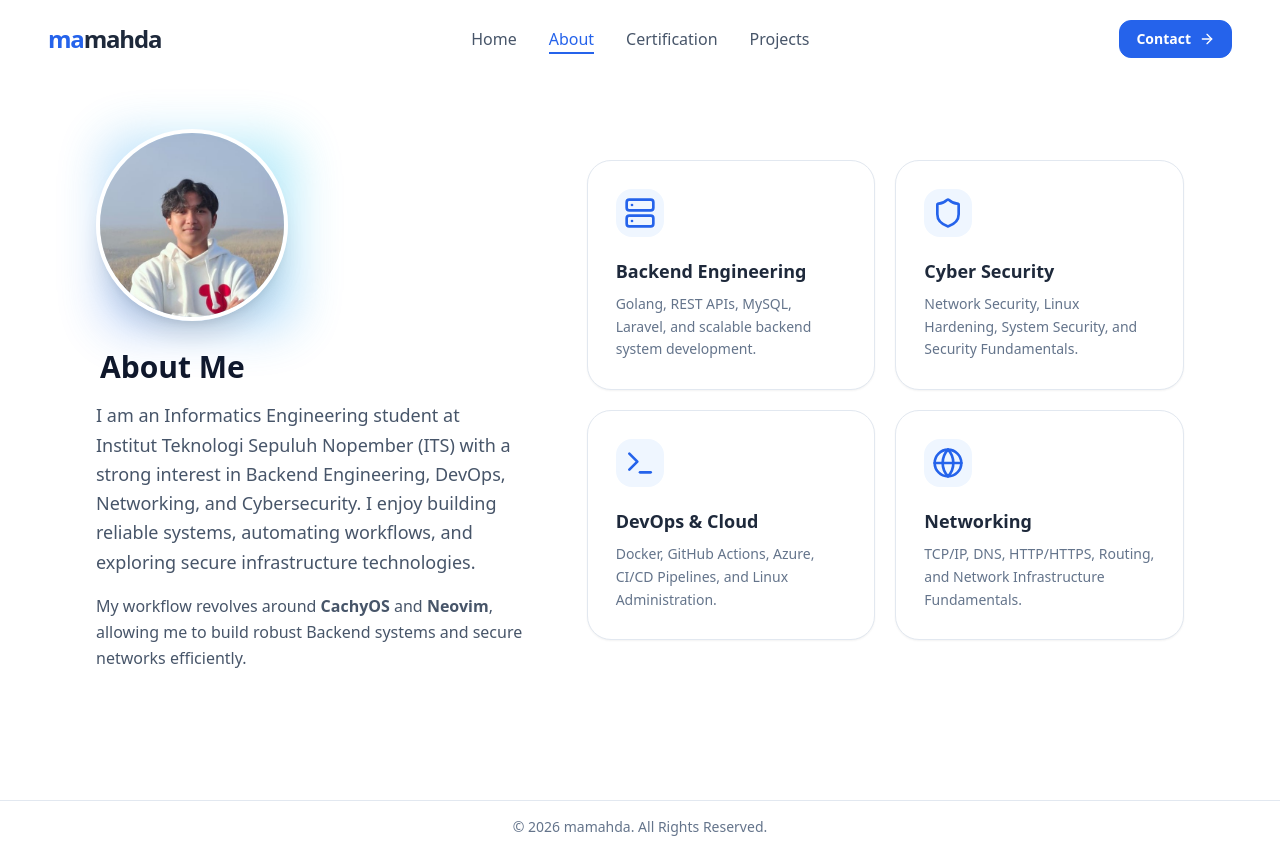
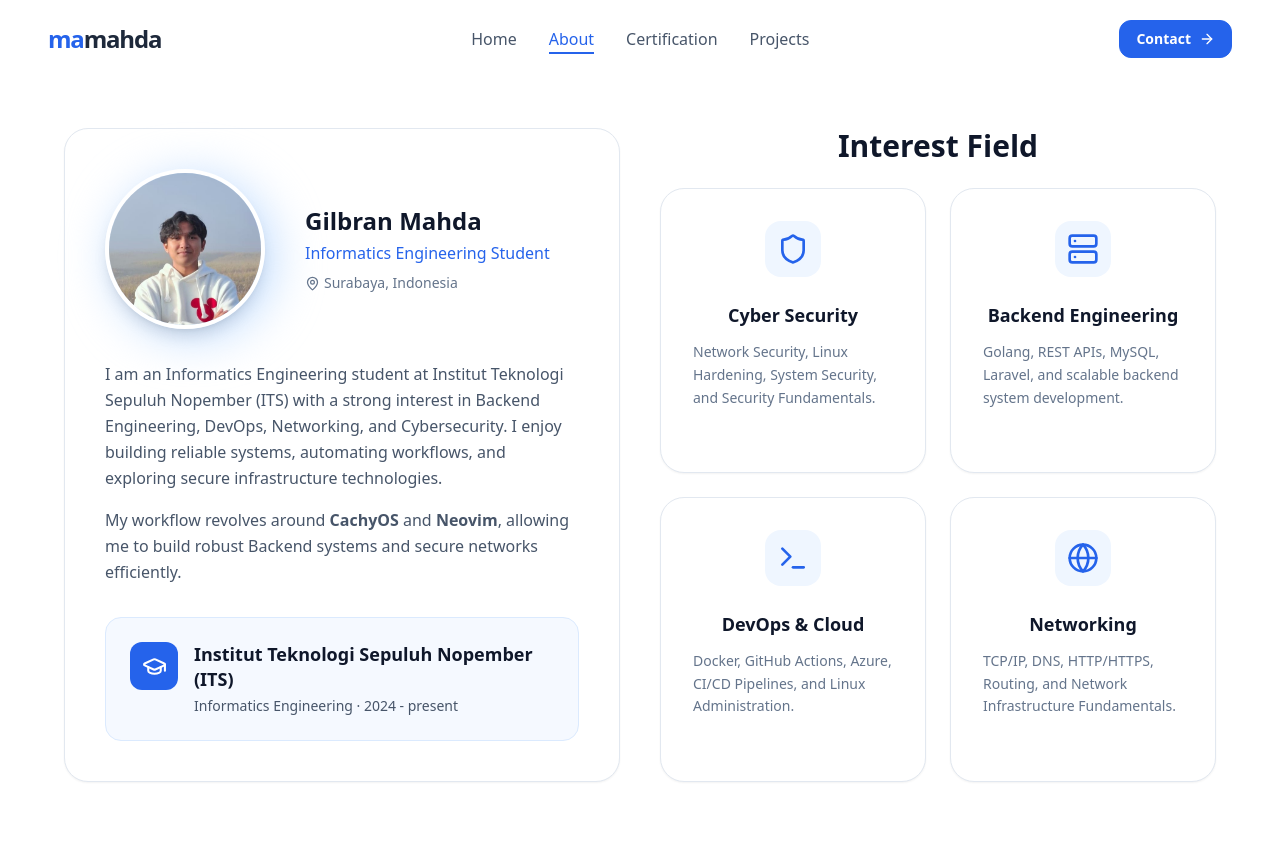
Before and after one commit to mamahda/my-portofolio, a React (Vite) app: page /about in a window 1280 px wide. After the commit the page ends 800 px from the top, so only its background shows below. Built offline with nearby package versions, Linux system fonts and the light colour scheme.

Commit message:
update ui

```diff
--- a/src/App.jsx
+++ b/src/App.jsx
@@ -55,7 +55,7 @@ function App() {
         </AnimatePresence>
       </main>
 
-      <Footer />
+      {/* <Footer /> */}
     </div>
   );
 }
--- a/src/components/About.jsx
+++ b/src/components/About.jsx
@@ -1,70 +1,83 @@
-import { Globe, Server, Shield, Terminal } from "lucide-react";
-
-const skills = [
-  {
-    icon: <Server size={32} />,
-    title: "Backend Engineering",
-    desc: "Golang, REST APIs, MySQL, Laravel, and scalable backend system development.",
-  },
-  {
-    icon: <Shield size={32} />,
-    title: "Cyber Security",
-    desc: "Network Security, Linux Hardening, System Security, and Security Fundamentals.",
-  },
-  {
-    icon: <Terminal size={32} />,
-    title: "DevOps & Cloud",
-    desc: "Docker, GitHub Actions, Azure, CI/CD Pipelines, and Linux Administration.",
-  },
-  {
-    icon: <Globe size={32} />,
-    title: "Networking",
-    desc: "TCP/IP, DNS, HTTP/HTTPS, Routing, and Network Infrastructure Fundamentals.",
-  },
-];
+import { GraduationCap, MapPin } from "lucide-react";
+import { interests } from "../data/interests";
 
 const About = () => {
   return (
-    <section className="flex min-h-screen items-center bg-white px-4 py-24 sm:px-6 lg:px-24">
-      <div className="container mx-auto">
-        <div className="flex flex-col items-center gap-10 lg:flex-row lg:gap-16">
-          <div className="w-full lg:w-5/12">
-            <div className="relative mb-7 w-fit group mx-auto lg:mx-0">
-              <div className="absolute inset-0 translate-x-2 translate-y-2 rounded-3xl bg-gradient-to-tr from-blue-600 to-cyan-400 blur-xl opacity-30 transition-opacity duration-500 group-hover:opacity-50" />
+    <section className="min-h-screen bg-white px-4 py-24 sm:px-8 lg:h-screen lg:overflow-hidden lg:px-16 lg:py-32">
+      <div className="mx-auto flex min-h-full max-w-7xl flex-col">
+
+        <div className="grid grid-cols-1 gap-10 sm:grid-cols-2 sm:items-stretch lg:min-h-0 lg:flex-1">
+          <article className="flex flex-col justify-between rounded-3xl border border-slate-200 bg-white p-10 shadow-sm">
+            <div>
+              <div className="flex flex-col items-center gap-10 text-center sm:flex-row sm:items-center sm:text-left">
+                <div className="relative shrink-0">
+                  <div className="absolute inset-0 translate-x-2 translate-y-2 rounded-full bg-blue-200 blur-xl" />
                   <img
                     src="/images/myphoto.jpeg"
                     alt="Gilbran Mahda"
-                className="relative z-10 aspect-square w-40 rounded-full border-4 border-white object-cover shadow-xl sm:w-48"
+                    className="relative h-36 w-36 rounded-full border-4 border-white object-cover shadow-lg sm:h-40 sm:w-40"
                   />
                 </div>
+                <div className="flex h-full flex-col justify-center">
+                  <h2 className="text-2xl font-bold text-slate-900">Gilbran Mahda</h2>
+                  <p className="mt-1 font-medium text-blue-600">Informatics Engineering Student</p>
+                  <p className="mt-2 flex items-center justify-center gap-1 text-sm text-slate-500 sm:justify-start">
+                    <MapPin size={15} /> Surabaya, Indonesia
+                  </p>
+                </div>
+              </div>
 
-            <h1 className="px-1 text-3xl font-bold text-slate-900">About Me</h1>
-            <p className="mt-4 text-lg leading-relaxed text-slate-600">
-              I am an Informatics Engineering student at Institut Teknologi Sepuluh Nopember (ITS)
-              with a strong interest in Backend Engineering, DevOps, Networking, and Cybersecurity.
-              I enjoy building reliable systems, automating workflows, and exploring secure
-              infrastructure technologies.
+              <div className="mt-8 space-y-4 text-base leading-relaxed text-slate-600">
+                <p>
+                  I am an Informatics Engineering student at Institut Teknologi Sepuluh Nopember
+                  (ITS) with a strong interest in Backend Engineering, DevOps, Networking, and
+                  Cybersecurity. I enjoy building reliable systems, automating workflows, and
+                  exploring secure infrastructure technologies.
                 </p>
-            <p className="mt-4 leading-relaxed text-slate-600">
+                <p>
                   My workflow revolves around <strong>CachyOS</strong> and <strong>Neovim</strong>,
                   allowing me to build robust Backend systems and secure networks efficiently.
                 </p>
               </div>
+            </div>
 
-          <div className="grid w-full grid-cols-1 gap-5 sm:grid-cols-2 lg:w-7/12">
-            {skills.map((skill) => (
+            <div className="mt-8 rounded-2xl border border-blue-100 bg-blue-50/60 p-5 sm:p-6">
+              <div className="flex items-start gap-4">
+                <div className="flex h-12 w-12 shrink-0 items-center justify-center rounded-xl bg-blue-600 text-white">
+                  <GraduationCap size={25} />
+                </div>
+                <div>
+                  {/* <p className="text-xs font-semibold uppercase tracking-wider text-blue-600">Education</p> */}
+                  <h3 className="mt-0 text-lg font-bold leading-snug text-slate-900">
+                    Institut Teknologi Sepuluh Nopember (ITS)
+                  </h3>
+                  <p className="mt-1 text-sm text-slate-600">Informatics Engineering · 2024 - present</p>
+                </div>
+              </div>
+            </div>
+          </article>
+
+          <section className="flex h-full min-h-0 flex-col">
+            <h2 className="mb-6 text-center text-3xl font-bold text-slate-900">Interest Field</h2>
+            <div className="grid min-h-0 flex-1 grid-cols-1 gap-3 sm:grid-cols-2 sm:gap-6 sm:grid-rows-2">
+              {interests.map((interest) => (
                 <article
-                key={skill.title}
-                className="group relative overflow-hidden rounded-3xl border border-slate-200 bg-white p-6 shadow-sm transition-all duration-300 hover:-translate-y-1 hover:border-blue-200 hover:shadow-md sm:p-7"
+                  key={interest.title}
+                  className="flex h-full flex-row items-center rounded-3xl border border-slate-200 bg-white p-4 text-left shadow-sm transition-all duration-300 hover:-translate-y-1 hover:border-blue-200 hover:shadow-md sm:flex-col sm:items-center sm:p-8 sm:text-center"
                 >
-                <div className="mb-5 flex h-12 w-12 items-center justify-center rounded-2xl bg-blue-50 text-blue-600 transition-colors duration-300 group-hover:bg-blue-600 group-hover:text-white">
-                  {skill.icon}
+                  <div className="mr-4 flex h-12 w-12 shrink-0 items-center justify-center rounded-2xl bg-blue-50 text-blue-600 sm:mb-6 sm:mr-0 sm:h-14 sm:w-14">
+                    {interest.icon}
                   </div>
-                <h2 className="text-lg font-bold text-slate-800">{skill.title}</h2>
-                <p className="mt-2 text-sm leading-relaxed text-slate-500">{skill.desc}</p>
+                  <div className="sm:contents">
+                    <h3 className="text-base font-bold text-slate-900 sm:text-lg">{interest.title}</h3>
+                    <p className="hidden sm:mt-3 sm:block sm:w-full sm:text-left sm:text-sm sm:leading-relaxed sm:text-slate-500">
+                      {interest.desc}
+                    </p>
+                  </div>
                 </article>
               ))}
             </div>
+          </section>
         </div>
       </div>
     </section>
--- a/src/components/CertificationDetail.jsx
+++ b/src/components/CertificationDetail.jsx
@@ -21,7 +21,7 @@ const CertificationDetail = () => {
   }
 
   return (
-    <section className="min-h-screen bg-white px-4 pb-8  pt-28 sm:px-6 lg:px-12">
+    <section className="min-h-screen bg-white px-4 pb-8 pt-24 sm:px-6 lg:px-12 lg:pt-36">
       <div className="container mx-auto max-w-6xl">
         <Link
           to="/certification"
--- a/src/components/Contact.jsx
+++ b/src/components/Contact.jsx
@@ -89,9 +89,9 @@ const Contact = () => {
   ];
 
   return (
-    <section className="relative flex h-screen items-center overflow-hidden bg-white px-4 pb-24 pt-24 sm:px-6 lg:px-12">
+    <section className="relative min-h-screen bg-white px-4 py-24 sm:px-6 lg:px-12 lg:py-36">
       {/* Background Gradient Blob */}
-      <div className="absolute bottom-0 left-0 w-[600px] h-[600px] bg-blue-100/40 rounded-full blur-[100px] -z-10 pointer-events-none"></div>
+      {/* <div className="absolute bottom-0 left-0 w-[600px] h-[600px] bg-blue-100/40 rounded-full blur-[100px] -z-10 pointer-events-none"></div> */}
 
       <div className="container mx-auto">
         <div className="flex flex-col md:flex-row gap-16 items-start justify-between">
--- /dev/null
+++ b/src/data/interests.jsx
@@ -0,0 +1,24 @@
+import { Globe, Server, Shield, Terminal } from "lucide-react";
+
+export const interests = [
+  {
+    icon: <Shield size={32} />,
+    title: "Cyber Security",
+    desc: "Network Security, Linux Hardening, System Security, and Security Fundamentals.",
+  },
+  {
+    icon: <Server size={32} />,
+    title: "Backend Engineering",
+    desc: "Golang, REST APIs, MySQL, Laravel, and scalable backend system development.",
+  },
+  {
+    icon: <Terminal size={32} />,
+    title: "DevOps & Cloud",
+    desc: "Docker, GitHub Actions, Azure, CI/CD Pipelines, and Linux Administration.",
+  },
+  {
+    icon: <Globe size={32} />,
+    title: "Networking",
+    desc: "TCP/IP, DNS, HTTP/HTTPS, Routing, and Network Infrastructure Fundamentals.",
+  },
+];
--- a/src/data/projects.js
+++ b/src/data/projects.js
@@ -5,7 +5,7 @@ export const projects = [
     tech: ["TypeScript", "ReactJS", "Tailwind", "Convex"],
     desc: "Developed a responsive website for Gerigi X UKM Expo ITS, a high-traffic platform supporting the university's annual orientation and exhibition.",
     privateRepo: true,
-    live: "https://gerigixukmexpoits.com",
+    live: "https://gerigixukmexpoits.id",
     image: "/images/project/gerex.png",
   },
   {
```
Also changed, not shown: src/components/Certification.jsx (+30 -8 lines), src/components/Navbar.jsx (+23 -7 lines), src/components/Projects.jsx (+14 -10 lines), src/data/certifications.js (+76 -3 lines). Lines whose indentation alone changed are shown as unchanged.
